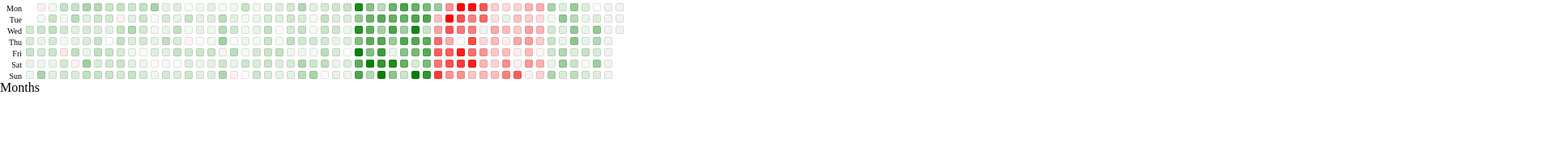
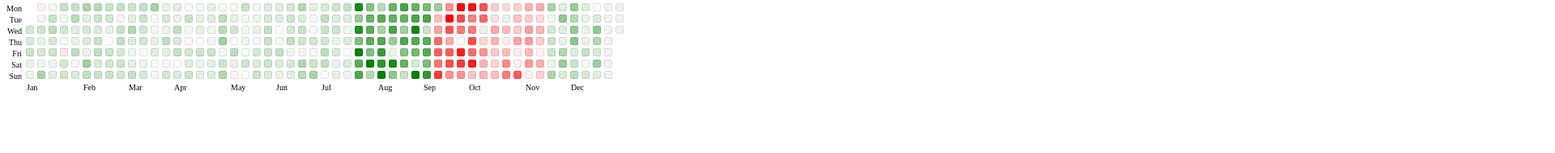
Before and after one commit to obioraigboanusi/transactions-heatmap-chart, a React (Create React App) app: page / in a window 1280 px wide. Shown: the top 190 px of the page at 81% size, 1920 px wide, since content can reach past the window. Built offline with nearby package versions, Linux system fonts and the light colour scheme.

Commit message:
feat: Implement months

```diff
--- a/src/components/Month/Month.tsx
+++ b/src/components/Month/Month.tsx
@@ -1,9 +1,13 @@
-import React from 'react'
+import styled from "styled-components";
 
-function Month() {
-  return (
-    <div>Month</div>
-  )
+function Month({ month }: { month: string }) {
+  return <StyledMonth className={month}>{month}</StyledMonth>;
 }
+const StyledMonth = styled.li`
+  width: 10px;
+  margin: 2px;
+  border: 1px solid transparent;
+  font-size: 10px;
+`;
 
-export default Month
+export default Month;
--- a/src/components/Months/Months.tsx
+++ b/src/components/Months/Months.tsx
@@ -1,9 +1,40 @@
-import React from 'react'
-
+import moment from "moment";
+import styled from "styled-components";
+import { useHeatMapContext } from "../HeatMap/HeatMap";
+import Month from "../Month/Month";
+const arr = [];
 function Months() {
+  const { numOfDaysInYear, startDate } = useHeatMapContext();
   return (
-    <div>Months</div>
-  )
+    <StyledMonths>
+      {new Array(numOfDaysInYear).fill(1).map((_, index) => {
+        const month = moment(startDate)
+          .add(index * 7, "day")
+          .format("MMM");
+        return <Month key={"month-item-" + index} month={month} />;
+      })}
+    </StyledMonths>
+  );
 }
 
-export default Months
+const StyledMonths = styled.ul`
+  display: flex;
+  padding-left: 30px;
+
+  .Jan ~ .Jan,
+  .Feb ~ .Feb,
+  .Mar ~ .Mar,
+  .Apr ~ .Apr,
+  .May ~ .May,
+  .Jun ~ .Jun,
+  .Jul ~ .Jul,
+  .Aug ~ .Aug,
+  .Sep ~ .Sep,
+  .Oct ~ .Oct,
+  .Nov ~ .Nov,
+  .Dec ~ .Dec {
+    visibility: hidden;
+  }
+`;
+
+export default Months;
```
